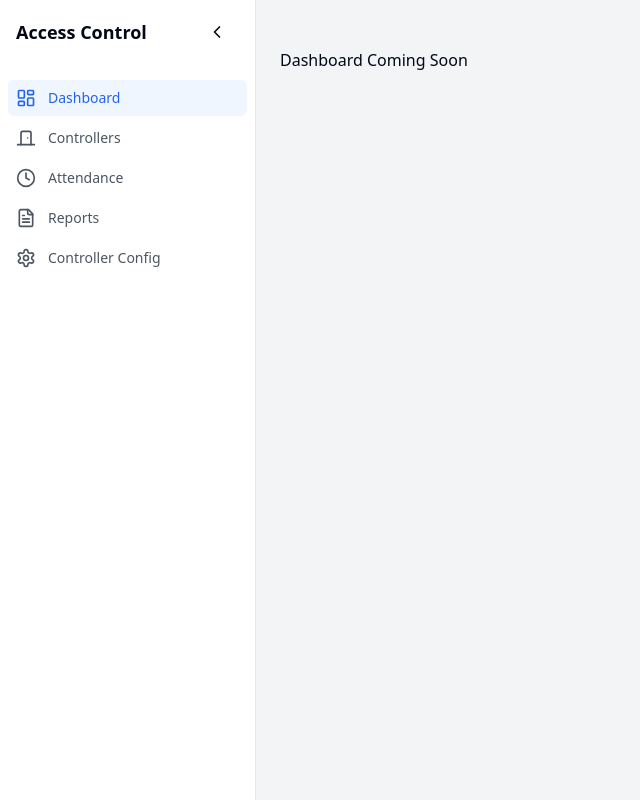
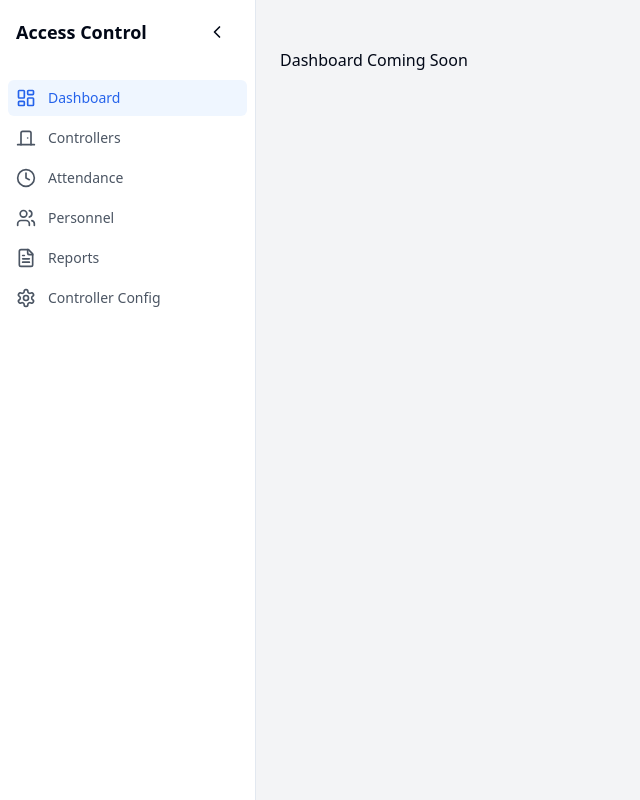
Before and after one commit to bguerschom0/Access_control, a React (Vite) app: page / in a window 1280 px wide. Shown: the whole page, without its empty margins (0-640 px from the left). Built offline with nearby package versions, Linux system fonts and the light colour scheme; the HTML template or start-up script is replaced by a standard one.

Commit message:
Update Layout.jsx

```diff
--- a/src/components/Layout.jsx
+++ b/src/components/Layout.jsx
@@ -29,6 +29,11 @@ const navigation = [
     href: '/attendance',
     icon: Clock
   },
+   {
+   name: 'Personnel',
+   href: '/personnel',
+   icon: Users
+ },
   {
     name: 'Reports',
     href: '/reports',
```
